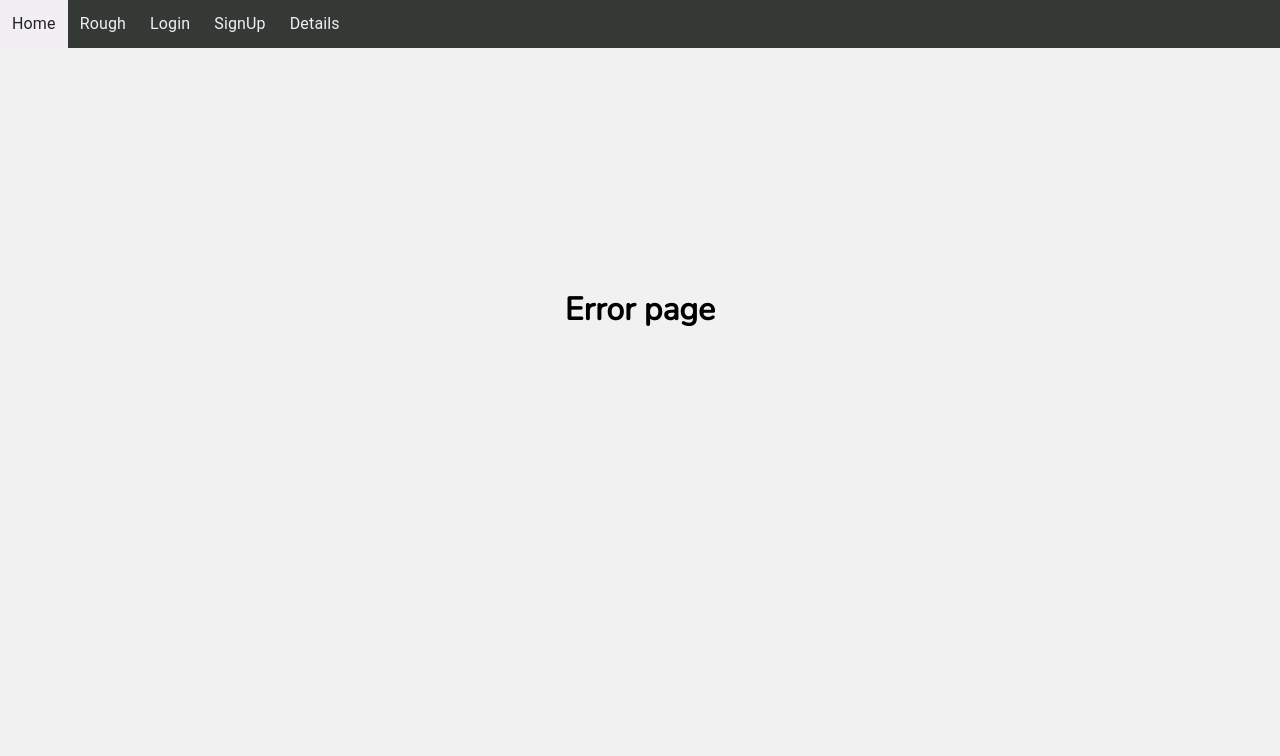
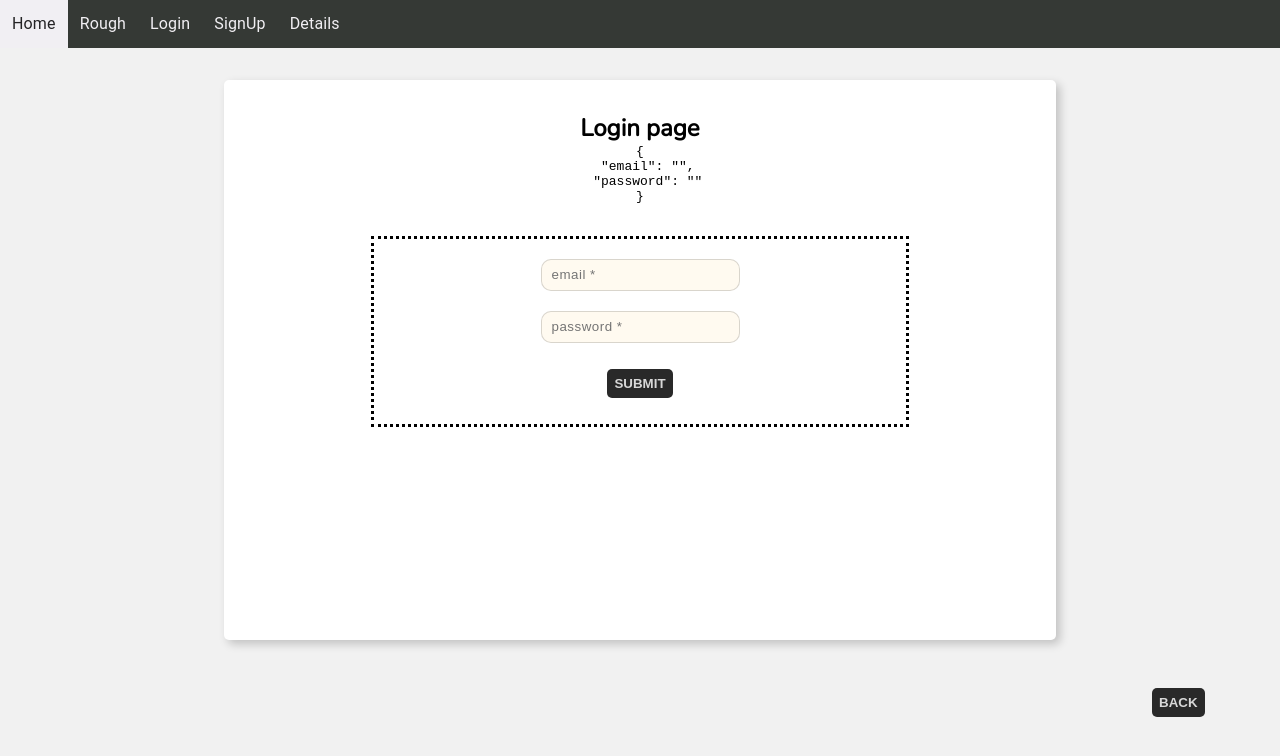
Before and after one commit to AshishAswal02/my-streaming-project, a Next.js app: page /src/auth/Login in a window 1280 px wide. Before the commit this address had no page. Shown: the top 756 px of the page. Built offline with nearby package versions, Linux system fonts and the light colour scheme.

Commit message:
changed the project structure

```diff
--- /dev/null
+++ b/pages/src/auth/Login.js
@@ -0,0 +1,119 @@
+import { useRouter } from 'next/router';
+import { useState, useEffect } from 'react'
+import { toast } from 'react-toastify';
+
+
+const Login = () => {
+
+    const initialValues = { email: "", password: "" };
+    const [formValues, setValues] = useState(initialValues);
+    const [formErrors, setFormErrors] = useState({});
+    const [isSubmit, setIsSubmit] = useState(false);
+    const [dataInDb, setDataInDb] = useState();
+    const [showSignUp, setShowSignUp] = useState(false);
+    const router = useRouter();
+
+
+
+
+    const handleChange = (e) => {
+        const { id, value } = e.target;
+        setValues({ ...formValues, [id]: value });
+    }
+
+    const validate = (values) => {
+        const errors = {};
+        const regex = /^\w+([\.-]?\w+)*@\w+([\.-]?\w+)*(\.\w{2,3})+$/;
+
+        if (!values.email)
+            errors.email = "username is required"
+        else if (!regex.test(values.email))
+            errors.email = "enter a valid email"
+
+        if (!values.password)
+            errors.password = "password is required"
+        else if (values.password.length < 4 || values.password.length > 10)
+            errors.password = "password should in range 4 to 10 letters"
+
+
+        return errors;
+    }
+
+
+    const handleSubmit = (e) => {
+        e.preventDefault();
+        setFormErrors(validate(formValues));
+        setIsSubmit(true);
+    }
+
+    useEffect(() => {
+        fetch('/api/userInfo')
+            .then(res => res.json())
+            .then(data => {
+                setDataInDb(data);
+            })
+            .catch( error => {
+                toast.error('Some error occured');
+                console.dir(error);
+            })
+
+    }, []);
+
+
+    useEffect(() => {
+
+        if (Object.keys(formErrors).length === 0 && isSubmit) {
+
+            const user = dataInDb.find((data) => {
+                return formValues.email === data.email && formValues.password === data.password;
+            })
+
+            if(user === undefined ){     //if we didnt find any user
+                toast('New user?', {autoClose: 2500});
+                setShowSignUp(true);
+            }
+
+            else if (formValues.email === user.email && formValues.password === user.password) {
+                sessionStorage.setItem('restrictAccess', 'off');
+                toast.success('Loging successful', { autoClose: 2000 });
+                // sessionStorage.setItem('user': user.);
+                router.push('../src/Details');
+            }
+            setIsSubmit(false);
+            setFormErrors({});
+        }
+    }, [isSubmit]);
+
+    return (
+        <div>
+            <style jsx>
+                {`
+
+                `}
+            </style>
+            <section className='section'>
+                <h1>Login page</h1>
+                <pre>{JSON.stringify(formValues, undefined, 2)}</pre>
+                <form className='form' onSubmit={handleSubmit}>
+                    <div>
+                        <input type='text' id='email' placeholder='email *' value={formValues.email}
+                            onChange={handleChange} />
+                        <p className="error-text">{formErrors.email}</p>
+                    </div>
+                    <div>
+                        <input type='password' id='password' placeholder='password *' values={formValues.password}
+                            onChange={handleChange} />
+                        <p className="error-text">{formErrors.password}</p>
+
+                    </div>
+                    <button type='submit'>Submit</button>
+                    { showSignUp && <button onClick={() => {router.push('./Signup')} }>SignUp</button> }
+                </form>
+
+            </section>
+            <button style={{ "margin-left": "90%", "margin-top": "3rem" }} className='back-btn' onClick={() => router.back()}>Back</button>
+        </div>
+    )
+}
+
+export default Login
```
